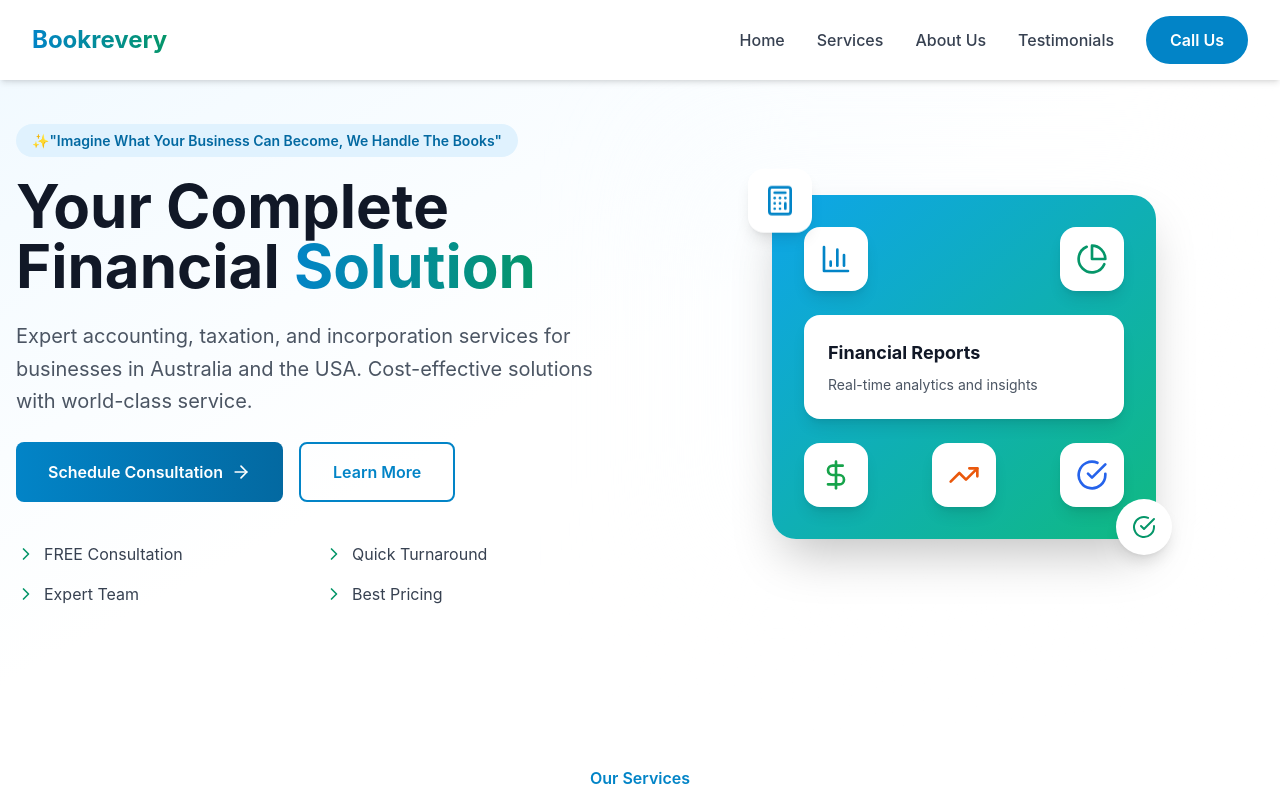
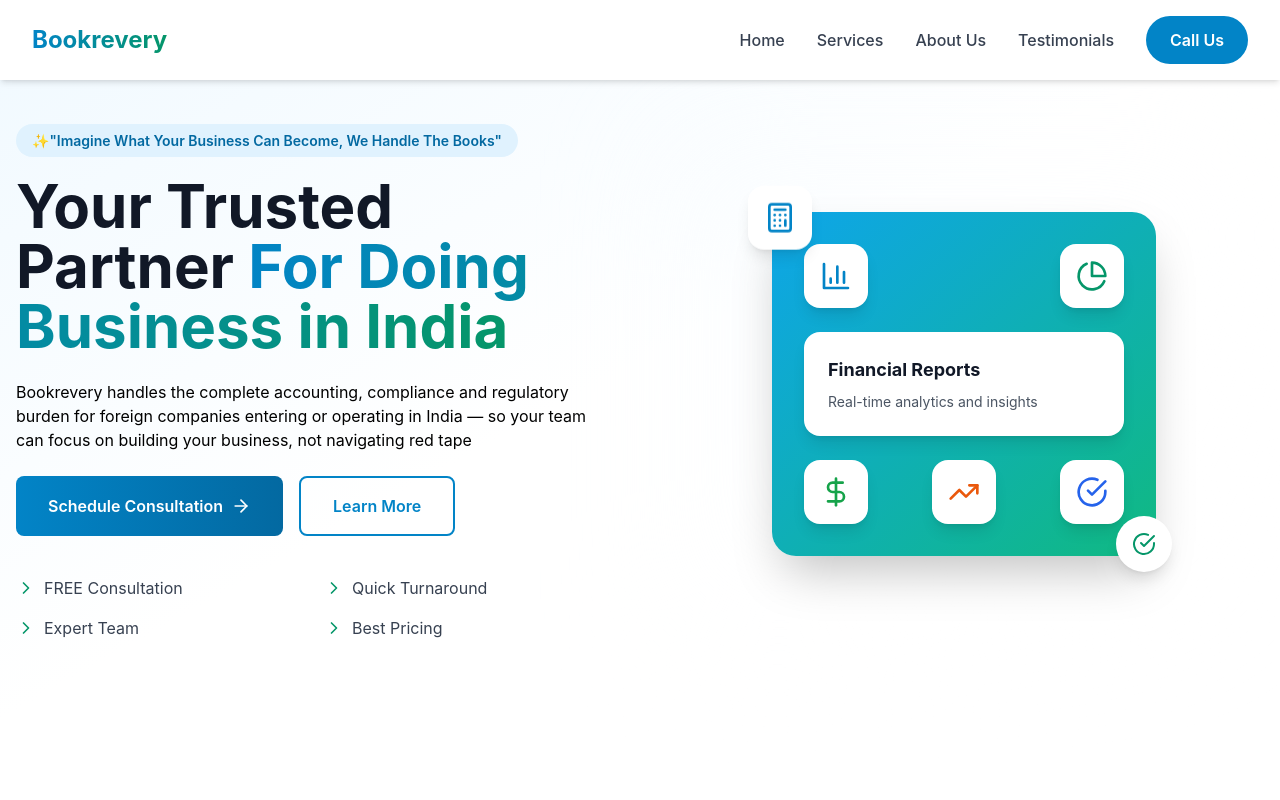
Before and after one commit to sijinjb/Bookrevery, a React (Vite) app: page / in a window 1280 px wide. Built offline with nearby package versions, Linux system fonts and the light colour scheme.

Commit message:
3rd deploy

```diff
--- a/index.html
+++ b/index.html
@@ -4,7 +4,7 @@
     <meta charset="UTF-8" />
     <link rel="icon" type="image/svg+xml" href="/favicon.svg" />
     <meta name="viewport" content="width=device-width, initial-scale=1.0" />
-    <title>Rejimon Raju</title>
+    <title>Bookrevery</title>
   </head>
   <body>
     <div id="root"></div>
--- a/src/components/Hero.tsx
+++ b/src/components/Hero.tsx
@@ -19,12 +19,19 @@
                         <div className="space-y-2">
 
                             <h1 className="text-5xl md:text-6xl font-bold text-gray-900 leading-tight">
-                Your Complete Financial <span className="text-transparent bg-clip-text bg-gradient-to-r from-primary-600 to-secondary-600">Solution</span>
+                                Your Trusted Partner
+                                <span className="text-transparent bg-clip-text bg-gradient-to-r from-primary-600 to-secondary-600"> For Doing Business
+                                    in India</span>
                             </h1>
+                        </div>
+                        <div>
+                            <p>Bookrevery handles the complete accounting, compliance and
+regulatory burden for foreign companies entering or operating in
+India — so your team can focus on building your business, not
+navigating red tape</p>
                         </div>
 
                         <p className="text-xl text-gray-600 leading-relaxed">
-              Expert accounting, taxation, and incorporation services for businesses in Australia and the USA. Cost-effective solutions with world-class service.
                         </p>
 
                         <div className="flex flex-col sm:flex-row gap-4">
@@ -104,7 +111,7 @@
                             </div>
 
                             {/* Floating Icon - Top Left */}
-              <div className="absolute -top-6 -left-6 bg-white rounded-2xl p-4 shadow-lg transform hover:scale-110 transition animate-bounce" style={{animationDelay: '0s'}}>
+                            <div className="absolute -top-6 -left-6 bg-white rounded-2xl p-4 shadow-lg transform hover:scale-110 transition animate-bounce" style={{ animationDelay: '0s' }}>
                                 <Calculator size={32} className="text-primary-600" />
                             </div>
 
```
Lines whose indentation alone changed are shown as unchanged.
